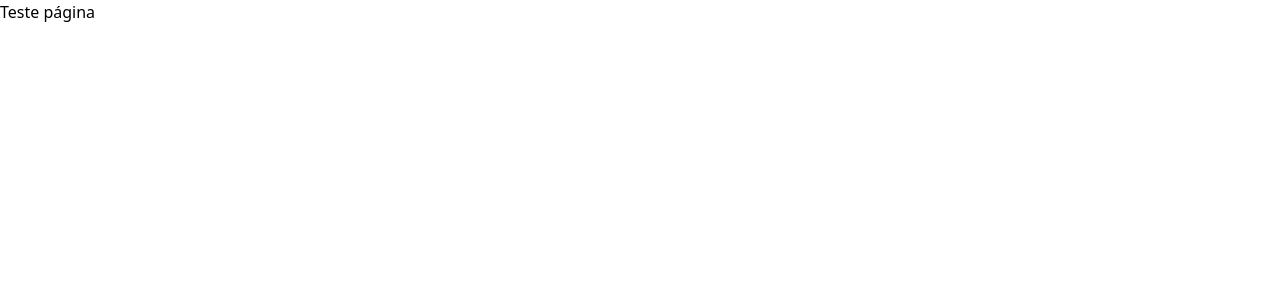
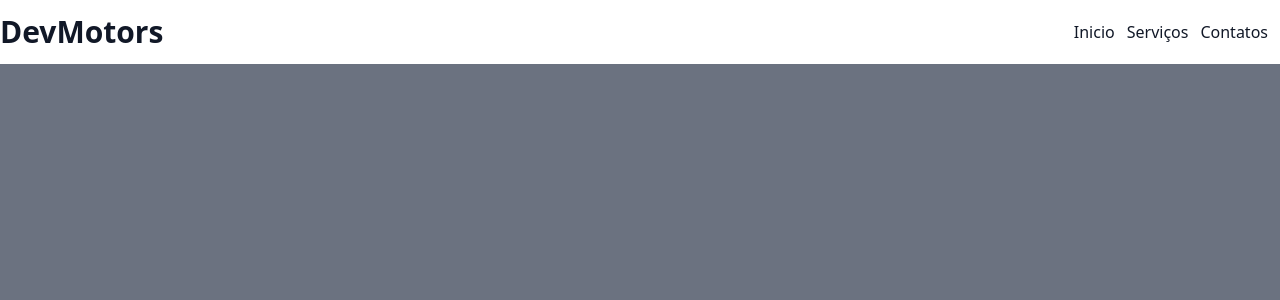
Before and after one commit to LeoNzZ7/DevMotors, a Next.js app: page / in a window 1280 px wide. Shown: the top 300 px of the page. Built offline with nearby package versions, Linux system fonts and the light colour scheme.

Commit message:
feat(header): Implementa estrutura e estilo do cabeçalho do site

```diff
--- /dev/null
+++ b/src/app/components/Header/index.tsx
@@ -0,0 +1,42 @@
+"use client"
+
+import Link from "next/link"
+import { useEffect, useState } from "react"
+
+export const Header = () => {
+    const [top, setTop] = useState(true)
+
+    useEffect(() => {
+        const scrollHandler = () => {
+            window.scrollY > 10 ? setTop(false) : setTop(true) // eslint-disable-line
+        }
+
+        window.addEventListener("scroll", scrollHandler)
+        return () => window.removeEventListener("scroll", scrollHandler)
+    }, [])
+
+
+
+    return (
+        <header
+            style={{ opacity: top ? "100%" : "90%", boxShadow: top ? "0px 6px 20px - 12px rgba(0, 0, 0, 0.6)" : "" }}
+            className="w-full z-50 fixed bg-white duration-300 backdrop-blur-md" >
+            <div className="max-w-7xl mx-auto h-16 px-2 md:px-0" >
+                <div className="flex h-full justify-between items-center" >
+                    <div className="flex" >
+                        <Link className="text-3xl text-gray-900 font-bold" href="/">
+                            DevMotors
+                        </Link>
+                    </div>
+                    <nav
+                        className="flex gap-3 py-2 px-3 text-gray-900 items-center font-medium hover:text-black duration-300 transition-colors"
+                    >
+                        <Link className="hover:underline" href="/">Inicio</Link>
+                        <Link className="hover:underline" href="/#serviços">Serviços</Link>
+                        <Link className="hover:underline" href="/#contatos">Contatos</Link>
+                    </nav>
+                </div>
+            </div>
+        </header>
+    )
+}
--- a/src/app/layout.tsx
+++ b/src/app/layout.tsx
@@ -1,5 +1,6 @@
 import type { Metadata } from "next";
 import "./globals.css";
+import { Header } from "./components/Header";
 
 export const metadata: Metadata = {
   title: "DevMotors - Sua oficina especializada",
@@ -12,6 +13,7 @@ export default function RootLayout({
   return (
     <html lang="pt-br">
       <body>
+        <Header />
         {children}
       </body>
     </html>
--- a/src/app/page.tsx
+++ b/src/app/page.tsx
@@ -1,6 +1,6 @@
 export default function Home() {
   return (
-    <main>
+    <main className="w-full bg-gray-500 h-[5000px]" >
       <h1>Teste página</h1>
     </main>
   )
```
